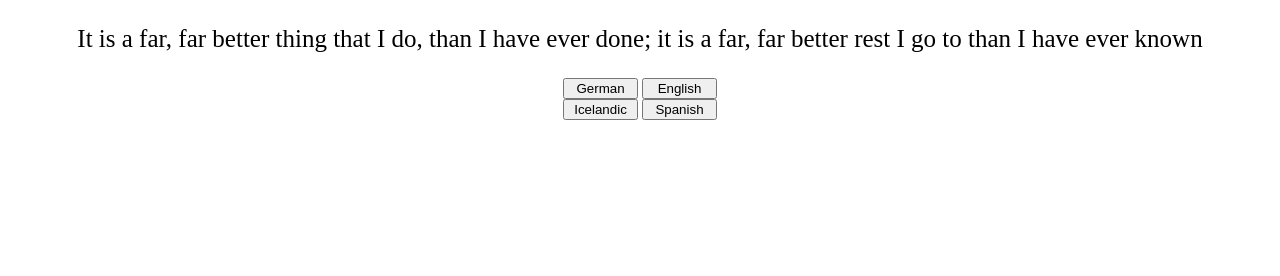
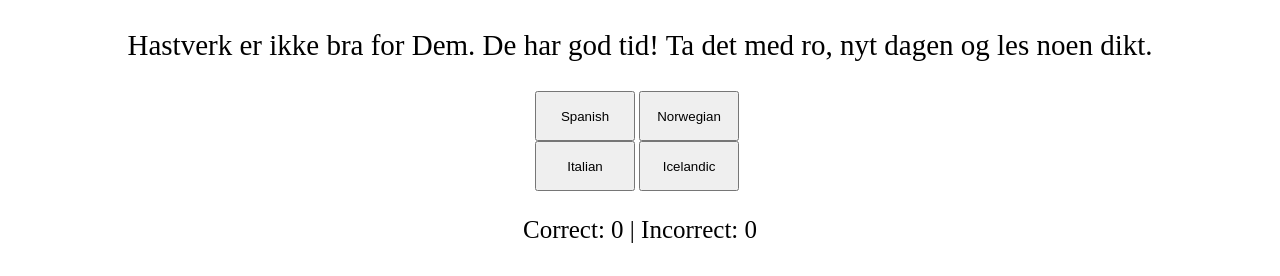
Before and after one commit to 10xJSChad/Guess-The-Language, a plain HTML site: page Guess The Language/index.html in a window 1280 px wide. Drawn offline with Linux system fonts and the light colour scheme.

Commit message:
Add files via upload

```diff
--- a/Guess The Language/index.html
+++ b/Guess The Language/index.html
@@ -6,12 +6,13 @@
 </head>
 <body>
     <div class="question-container">
-        <p class="question-text" id="questionText">Phrase in a language</p>
+        <p class="question-text">Phrase in a language</p>
         <div class="answer-container">
             <button class="answer-button" value="English" onclick="giveAnswer(this.value)">English</button>
             <button class="answer-button" value="Spanish" onclick="giveAnswer(this.value)">Spanish</button>
             <button class="answer-button" value="German" onclick="giveAnswer(this.value)">German</button>
             <button class="answer-button" value="Icelandic" onclick="giveAnswer(this.value)">Icelandic</button>
         </div>
+        <p class="score-text">Correct: 0 | Incorrect: 0</p>
     </div>
 </body>
--- a/Guess The Language/script.js
+++ b/Guess The Language/script.js
@@ -1,19 +1,43 @@
-var supportedLanguages = ["English", "German", "Spanish", "Icelandic"];
+//Elements
+var questionText;
+var answerButtons;
+var scoreText;
+
+//Languages & questions
+var supportedLanguages = ["English", "German", "Spanish", "Icelandic", "Swedish", "Norwegian", "Portuguese", "Italian"];
 var questionsList = [
+    ["Swedish", "Jag vill känna hur slugheten får min hjärna att arbeta"],
+    ["Swedish", "Vem har väl förlitat sig på själva skadan"],
+    ["Swedish", "Det finns en motvind som jag aldrig känt"],
+    ["Norwegian", "Hastverk er ikke bra for Dem. De har god tid! Ta det med ro, nyt dagen og les noen dikt."],
+    ["Norwegian", "Bønder sine økser brynte hvor en hær dro frem"],
+    ["Icelandic", "Blíndur er bóklaus ma∂ur."],
+    ["Icelandic", "Risastór stjarna, miklu stærri en við getum ímyndað okkur"],
+    ["Italian", "Si dice sempre il lupo più grande che non è."],
+    ["Italian", "La famiglia è la patria del cuore. "],
+    ["Portuguese", "Quem vê cara não vê coração"],
+    ["Portuguese", "Mais vale um pássaro na mão do que dois voando"],
+    ["Portuguese", "Cão que ladra não morde"],
     ["English", "It is a far, far better thing that I do, than I have ever done; it is a far, far better rest I go to than I have ever known"],
     ["English", "All we have to decide is what to do with the time that is given us."],
     ["German", "Nur die Harten kommen in den Garten"],
     ["German", "Alles hat ein Ende, nur die Wurst hat zwei"],
-    ["Spanish", "Que si las manos son nuestras, es nuestro lo que nos den"]
+    ["Spanish", "Que si las manos son nuestras, es nuestro lo que nos den"],
+    ["Spanish", "No me pagen porque cante"],
+    ["Spanish", "Escucha, yo vengo a cantar"],
+    ["Spanish", "Papel contra balas, no puede servir"]
 ];
 
 var questionAndAnswer = ["bunghole", 2];
-var questionText;
-var answerButtons;
+
+//Gameplay variables
+var correct = 0;
+var incorrect = 0;
 
 function getElements(){
-    questionText = document.getElementById("questionText");
+    questionText = document.getElementsByClassName("question-text")[0];
     answerButtons = document.getElementsByClassName("answer-button");
+    scoreText = document.getElementsByClassName("score-text")[0];
 }
 
 function shuffleList(list){
@@ -57,6 +81,10 @@ function updateButtons(){
     }
 }
 
+function updateText(){
+    scoreText.innerHTML = ("Correct: " + correct + " | Incorrect: " + incorrect)
+}
+
 function greyOutButtonByAnswer(answer){
     for(i = 0; i<answerButtons.length;i++){
         if(answerButtons[i].value == answer) answerButtons[i].disabled = true;
@@ -64,8 +92,10 @@ function greyOutButtonByAnswer(answer){
 }
 
 function giveAnswer(answer){
-    if(answer == questionAndAnswer[0]) createQuestion();
-    else greyOutButtonByAnswer(answer);
+    if(answer == questionAndAnswer[0]) {createQuestion(); correct++;}
+    else {greyOutButtonByAnswer(answer); incorrect++;}
+
+    updateText();
 }
 
 function answerCorrect(){
--- a/Guess The Language/stylesheet.css
+++ b/Guess The Language/stylesheet.css
@@ -1,15 +1,22 @@
 .answer-container{
-    width: 154px;
+    width: 210px;
     overflow-y: auto;
     margin: 0 auto;
 }
 
 .question-text{
-    font-size: 25px;
+    font-size: 29px;
     display: flex;
     justify-content: center;
 }
 
 .answer-button{
-    width: 75px;
+    width: 100px;
+    height: 50px;
 }
+
+.score-text{
+    font-size: 25px;
+    display: flex;
+    justify-content: center;
+}
```
